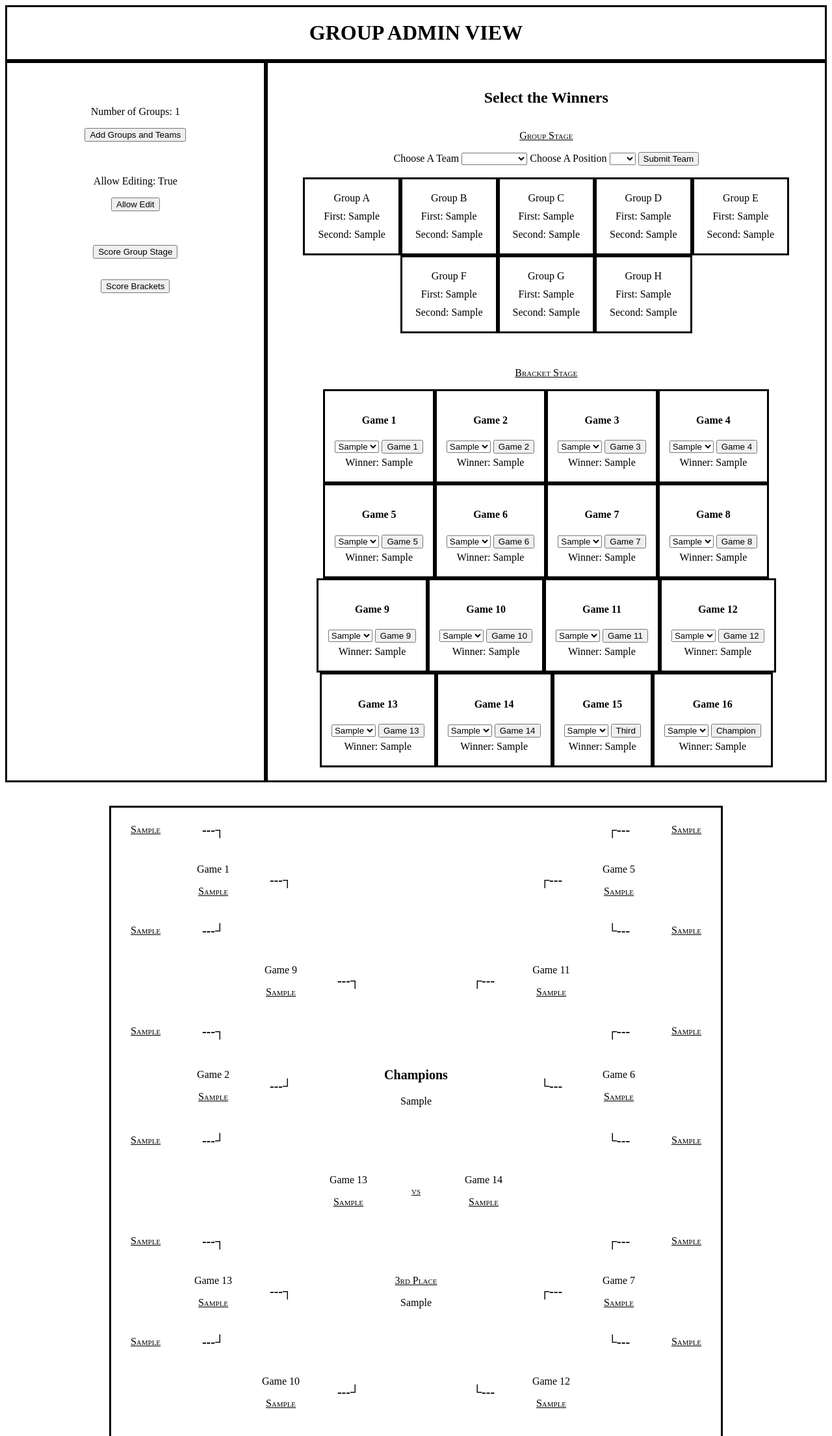
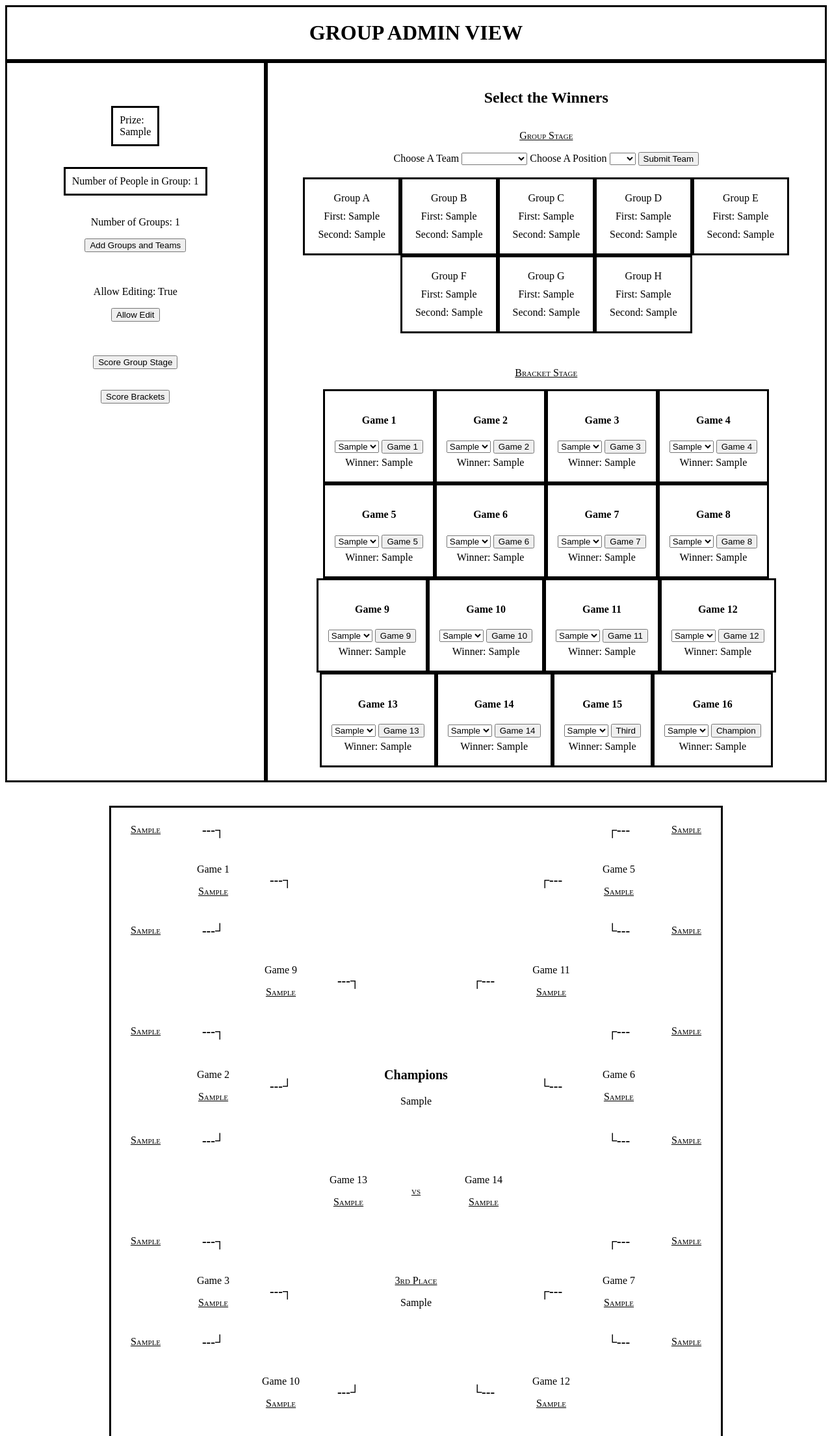
Before and after one commit to tannerwheeler/worldCupBracket, a Django app: page /userAdmin/1/view/ in a window 1280 px wide. Shown: the top 2210 px of the page at 65% size. Run offline with Django 3.2, Linux system fonts and the light colour scheme; tables that the repository leaves empty hold one stand-in row (values such as "Sample post").

Commit message:
Added leader to userGroup model

```diff
--- a/soccer/bracket/models.py
+++ b/soccer/bracket/models.py
@@ -11,6 +11,7 @@ class UserGroup(models.Model):
 	edit = models.BooleanField(default=True)
 
 	prize = models.CharField(max_length=200, default="The winner will receive a gift card to Chick-Fil-A.")
+	leader = models.CharField(max_length=300, default="Not Available")
 
 
 	groupA1 = models.CharField(max_length=30, default="", blank=True)
--- a/soccer/bracket/templates/bracket/adminGroupsTest.html
+++ b/soccer/bracket/templates/bracket/adminGroupsTest.html
@@ -8,7 +8,7 @@
 </head>
 <body>
 	<header>
-		<a href="{% url 'bracket:userGroupView' admin.id%}"><h1>World Cup 2018 Bracket Tournament</h1></a>
+		<a href="{% url 'bracket:userGroupView' admin.id%}"><h1>GROUP ADMIN VIEW</h1></a>
 	</header>
 
 	<main>
--- a/soccer/bracket/templates/bracket/bracket.html
+++ b/soccer/bracket/templates/bracket/bracket.html
@@ -28,6 +28,9 @@
 			</div>
 			<div class="header-piece2">
 				<button>Change Bracket:<br>Bracket Stage</button>
+			</div>
+			<div class="header-piece2">
+				<p align="center">Ultimate Prize:<br>{{ user.group.prize }}
 			</div>
 		</div>
 	</div>
--- a/soccer/bracket/templates/bracket/winner.html
+++ b/soccer/bracket/templates/bracket/winner.html
@@ -15,12 +15,14 @@
 
 	<div class="userGroupMain">
 	<div class="userGroupButtons">
+		<p style="border: solid;padding:10px">Prize: <br>{{ userGroup.prize }}</p>
+		<p style="border: solid;padding:10px">Number of People in Group: {{ userGroup.user_set.count }}</p>
 		<p>Number of Groups: {{ userGroup.group_set.count }}</p>
 		<a  href="{% url 'bracket:adminGroups' userGroup.id %}"><button>Add Groups and Teams</button></a><br><br>
-		<p>Allow Editing: {{ userGroup.edit }}</p>
+		<p id="editingText">Allow Editing: {{ userGroup.edit }}</p>
 		<button>Allow Edit</button><br><br>
-		<p><button>Score Group Stage</button></p>
-		<p><button>Score Brackets</button></p>
+		<p><a href=""><button>Score Group Stage</button></a></p>
+		<p><a href=""><button>Score Brackets</button></a></p>
 	</div>
 
 	<aside>
@@ -728,19 +730,19 @@
 			</td>
 			<td>
 			{% if userGroup.win3 %}
-				<p>Game 13</p>
+				<p>Game 3</p>
 				<p class="team">{{ userGroup.win3 }}</p>
 			{% elif userGroup.groupE1 and userGroup.groupF2 %}
-				<p>Game 13</p>
+				<p>Game 3</p>
 				<p class="team">Winner of {{ userGroup.groupE1 }} vs {{ userGroup.groupF2 }}</p>
 			{% elif userGroup.groupF2 %}
-				<p>Game 13</p>
+				<p>Game 3</p>
 				<p class="team">Winner of E1 vs {{ userGroup.groupF2 }}</p>
 			{% elif userGroup.groupE1 %}
-				<p>Game 13</p>
+				<p>Game 3</p>
 				<p class="team">Winner of {{ userGroup.groupE1 }} vs F2</p>
 			{% else %}
-				<p>Game 13</p>
+				<p>Game 3</p>
 				<p class="team">Winner of E1 vs F2</p>
 			{% endif %}
 			</td>
```
Also changed, not shown: soccer/bracket/migrations/0010_usergroup_leader.py (added).
